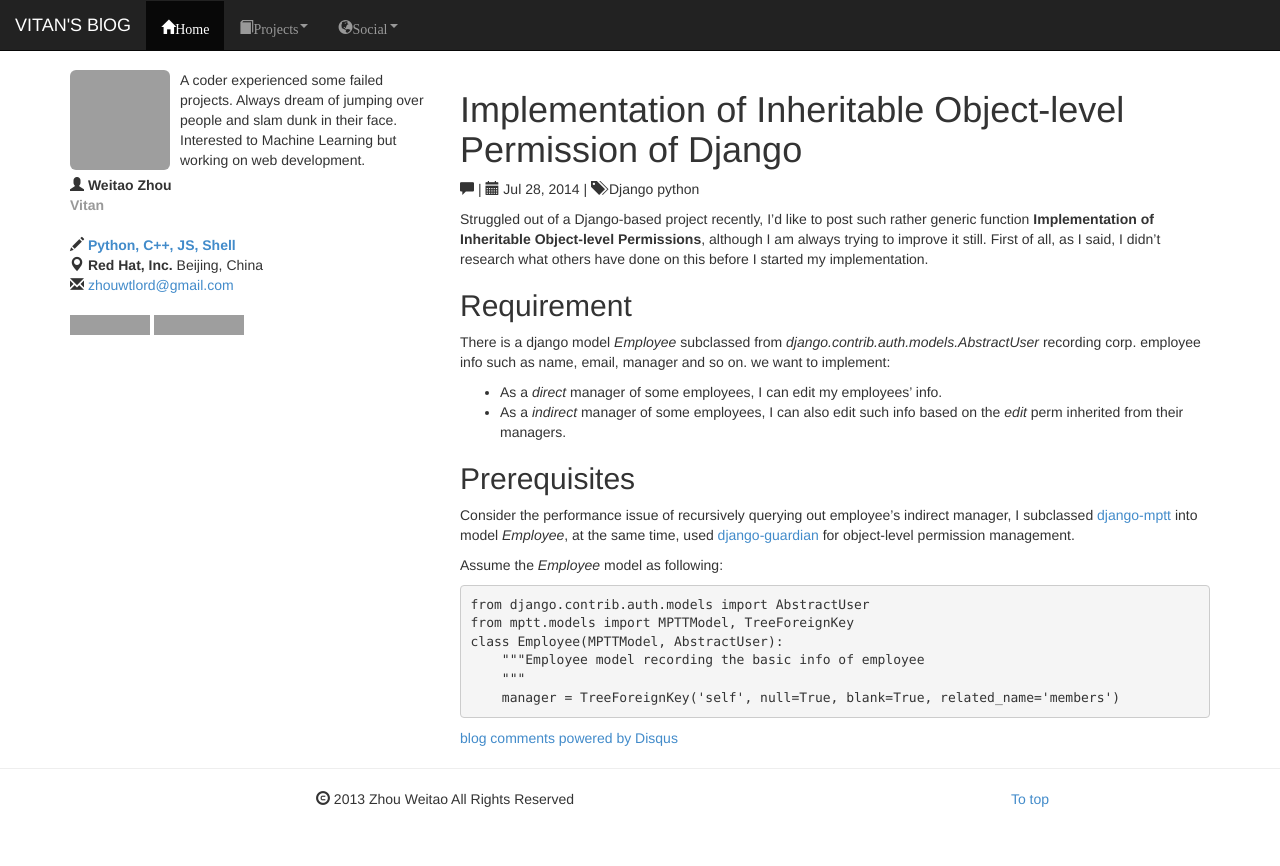
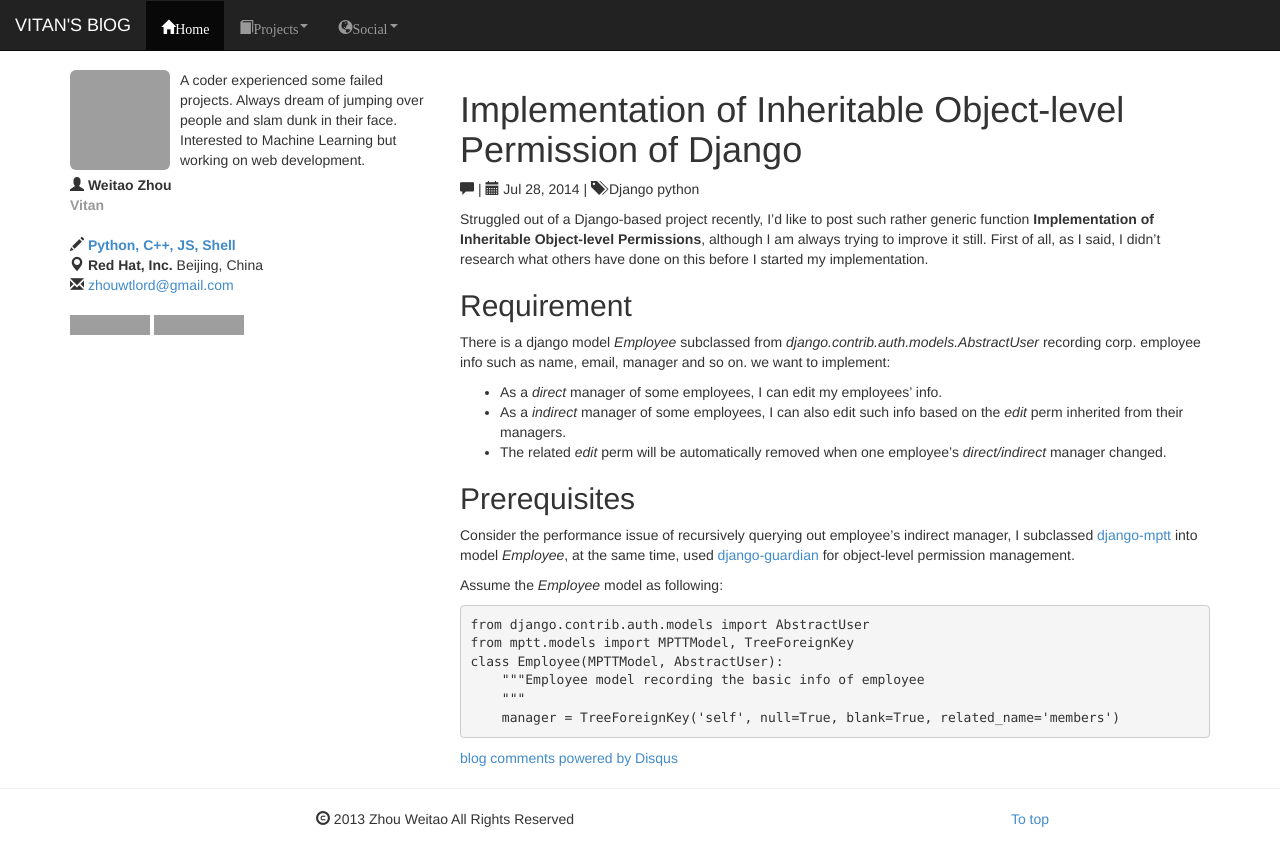
Before and after one commit to vitan/vitan.github.io, a Jekyll site: the page built from _posts/2014-07-28-Inheritable-Object-Level-Permission-of-Django.md, in a window 1280 px wide, cut to the strip 0-866 px from the top of the page. Built offline with Jekyll 4.4.1, drawn with Linux system fonts in a browser that asks for light colours; Markdown is read by kramdown in place of the engine named in the settings; comment, search, counter and statistics services are not loaded; grey boxes are pictures that could not be loaded.

Commit message:
POST: Typed more into *requirement*

```diff
--- a/_posts/2014-07-28-Inheritable-Object-Level-Permission-of-Django.md
+++ b/_posts/2014-07-28-Inheritable-Object-Level-Permission-of-Django.md
@@ -14,6 +14,7 @@ There is a django model *Employee* subclassed from *django.contrib.auth.models.A
 
 * As a *direct* manager of some employees, I can edit my employees' info.
 * As a *indirect* manager of some employees, I can also edit such info based on the *edit* perm inherited from their managers.
+* The related *edit* perm will be automatically removed when one employee's *direct/indirect* manager changed.
 
 Prerequisites
 -------------
```
